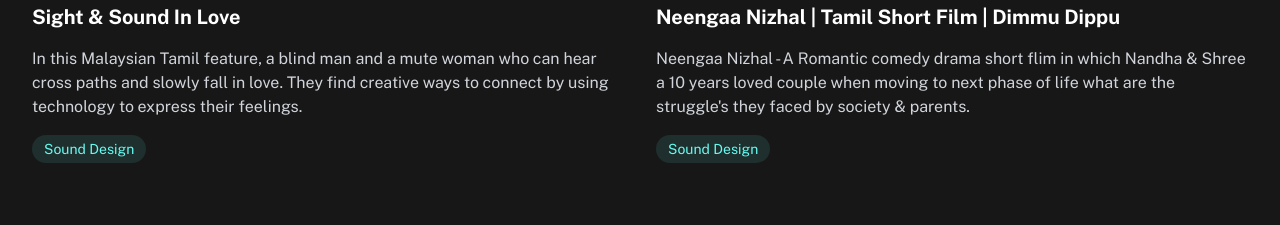
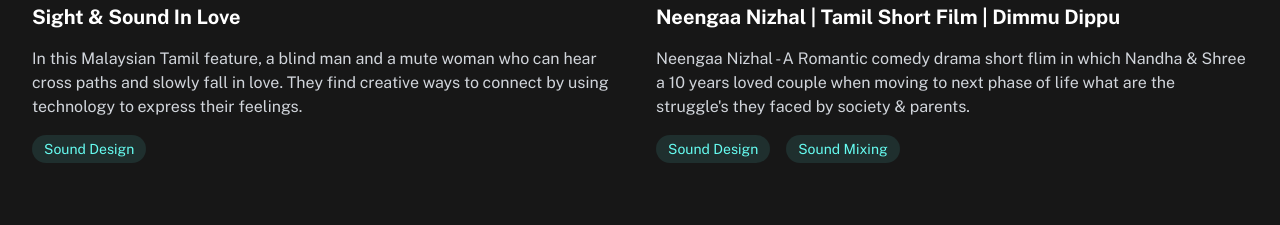
Before and after one commit to SamuvelRaja/rumble, a plain HTML site: page projects.html in a window 1280 px wide. Shown: the part 1254-1479 px from the top of the page. Drawn offline with nearby package versions, Linux system fonts and the light colour scheme; a script that the page names is missing.

Commit message:
added new project

```diff
--- a/projects.html
+++ b/projects.html
@@ -327,6 +327,7 @@
             <p class="text-gray-300">Neengaa Nizhal - A Romantic comedy drama short flim in which Nandha & Shree a 10 years loved couple when moving to next phase of life what are the struggle's they faced by society & parents.</p>
             <div class="flex items-center flex-wrap gap-4">
               <span class="px-3 py-1 bg-[#66fcf1]/10 text-[#66fcf1] rounded-full text-sm">Sound Design</span>
+              <span class="px-3 py-1 bg-[#66fcf1]/10 text-[#66fcf1] rounded-full text-sm">Sound Mixing</span>
             </div>
           </div>
         </div>
```
